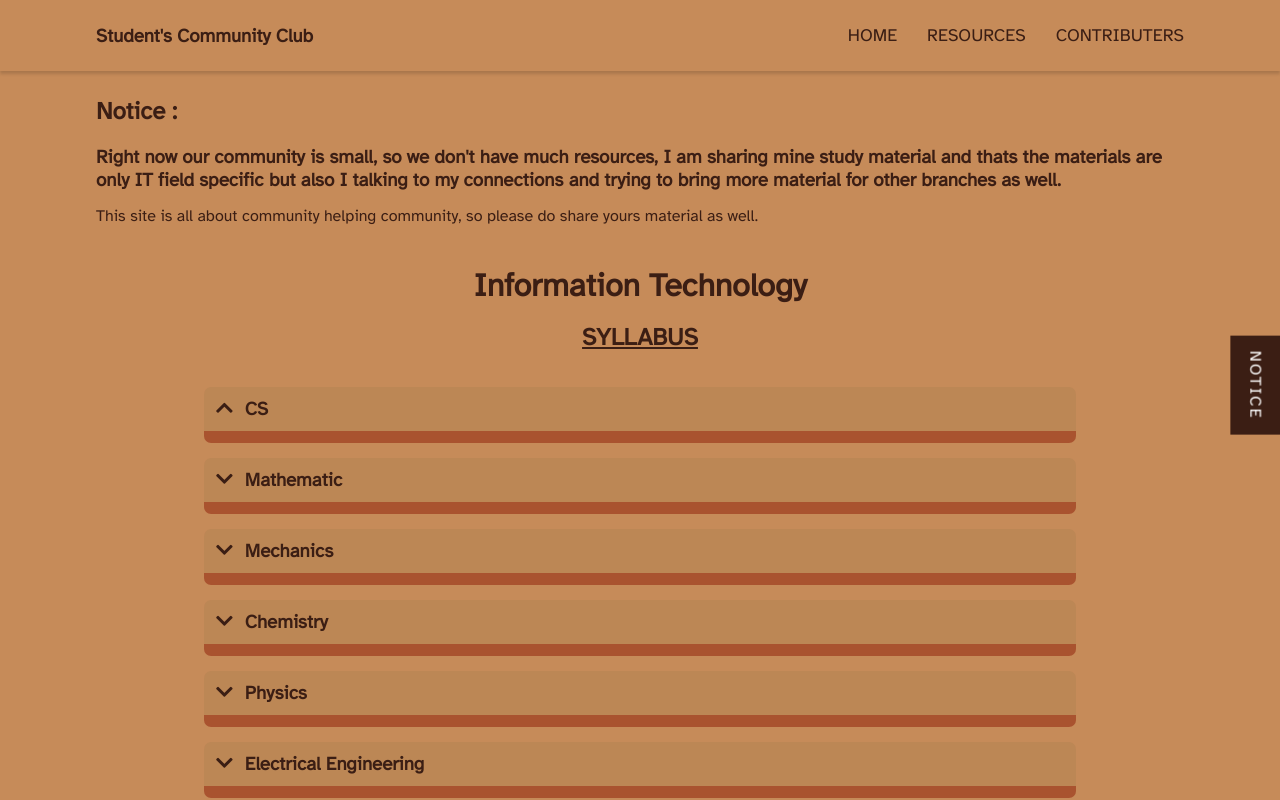
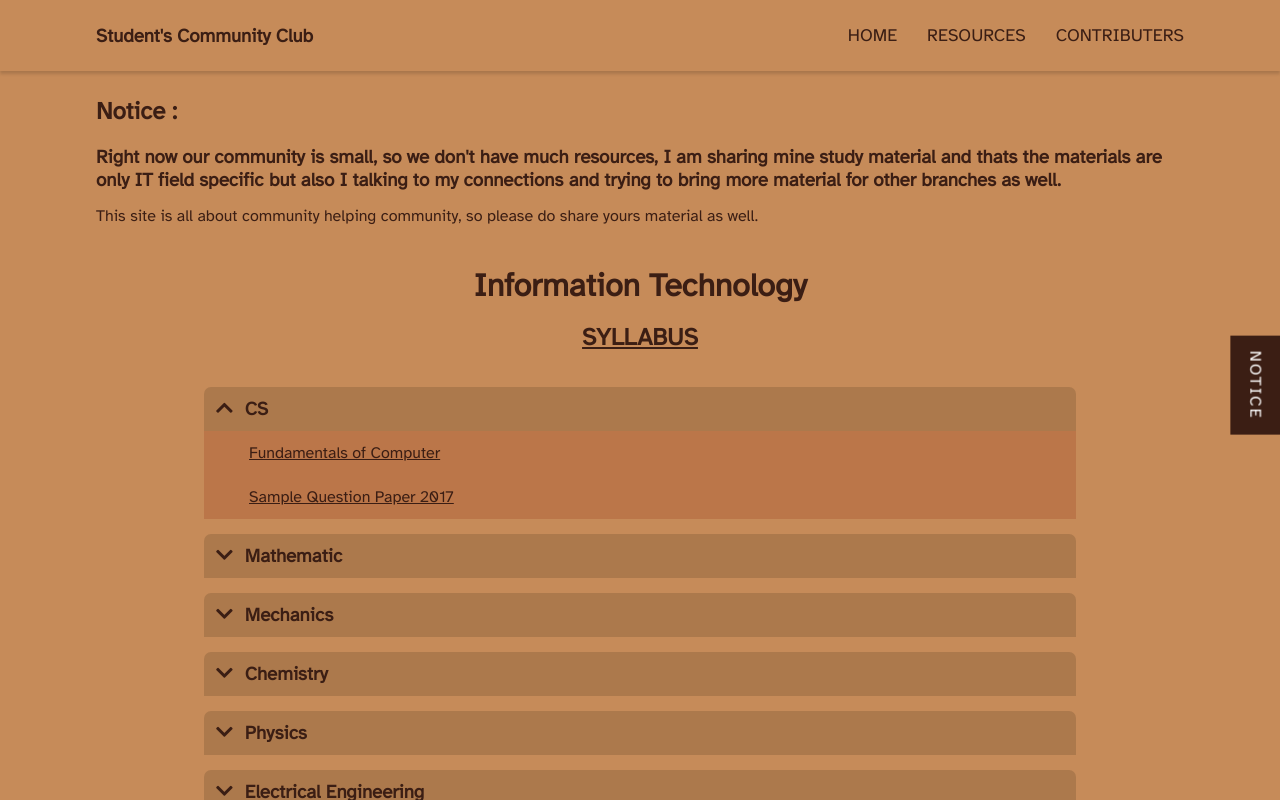
Before and after one commit to tier3guy/Student-Community-Club, a React (Create React App) app: page /resources in a window 1280 px wide. Both pictures are taken after a click on the button 224 px from the left and 408 px from the top of the page. Shown: the top 800 px of the page. Built offline with nearby package versions, Linux system fonts and the light colour scheme.

Commit message:
cs link added

```diff
--- a/src/Components/Accordian.js
+++ b/src/Components/Accordian.js
@@ -21,9 +21,12 @@ export default function Accordion(props){
           <h3 id = 'quest'>{props.subject}</h3>
         </div>
         {
-
+         icon ? content.map((curr) => {
+           return(
+             <div className = "linkAccord"><a href = {curr.link} target = "_blank"><h4>{curr.heading}</h4></a></div>
+           );
+         }) : ""
         }
-        <p id = 'answ'>{icon? props.content : ''}</p>
       </div>
     </>
   );
--- a/src/Components/SubjectsWise.js
+++ b/src/Components/SubjectsWise.js
@@ -2,7 +2,14 @@ const questions = [
   {
     id : 1,
     subject : 'CS',
-    content : []
+    content : [{
+      heading: "Fundamentals of Computer",
+      link: "https://drive.google.com/file/d/1OfzkjDS7MbcYEXt76i9xJ5Pn_mW__mcM/view?usp=sharing"
+    },
+    {
+      heading:"Sample Question Paper 2017",
+      link: "https://drive.google.com/file/d/17gRvm0u8H85OVNSlwBLO3j06GkCb0djG/view?usp=sharing"
+    }]
   },
   {
     id : 2,
--- a/src/index.css
+++ b/src/index.css
@@ -243,7 +243,7 @@ body{
 #question-section{
   display: flex;
   padding: 10px 12px;
-  background: rgba(185, 133, 85, 0.712);
+  background: rgba(153, 109, 68, 0.582);
   border-radius: 7px 7px 0px 0px;
 }
 
@@ -257,9 +257,12 @@ body{
   margin-left: 12px;
 }
 
-#answ{
-  padding: 6px;
-  background-color: rgba(138, 22, 1, 0.473);
-  font-size: 0.8rem;
-  border-radius: 0px 0px 7px 7px ;
+.linkAccord{
+  background-color: rgba(138, 22, 1, 0.178);
+  padding: 12px 45px;
 }
+.linkAccord a h4{
+  font-weight: 400;
+  text-decoration: dotted;
+  transition: all 0.4s;
+}
```
